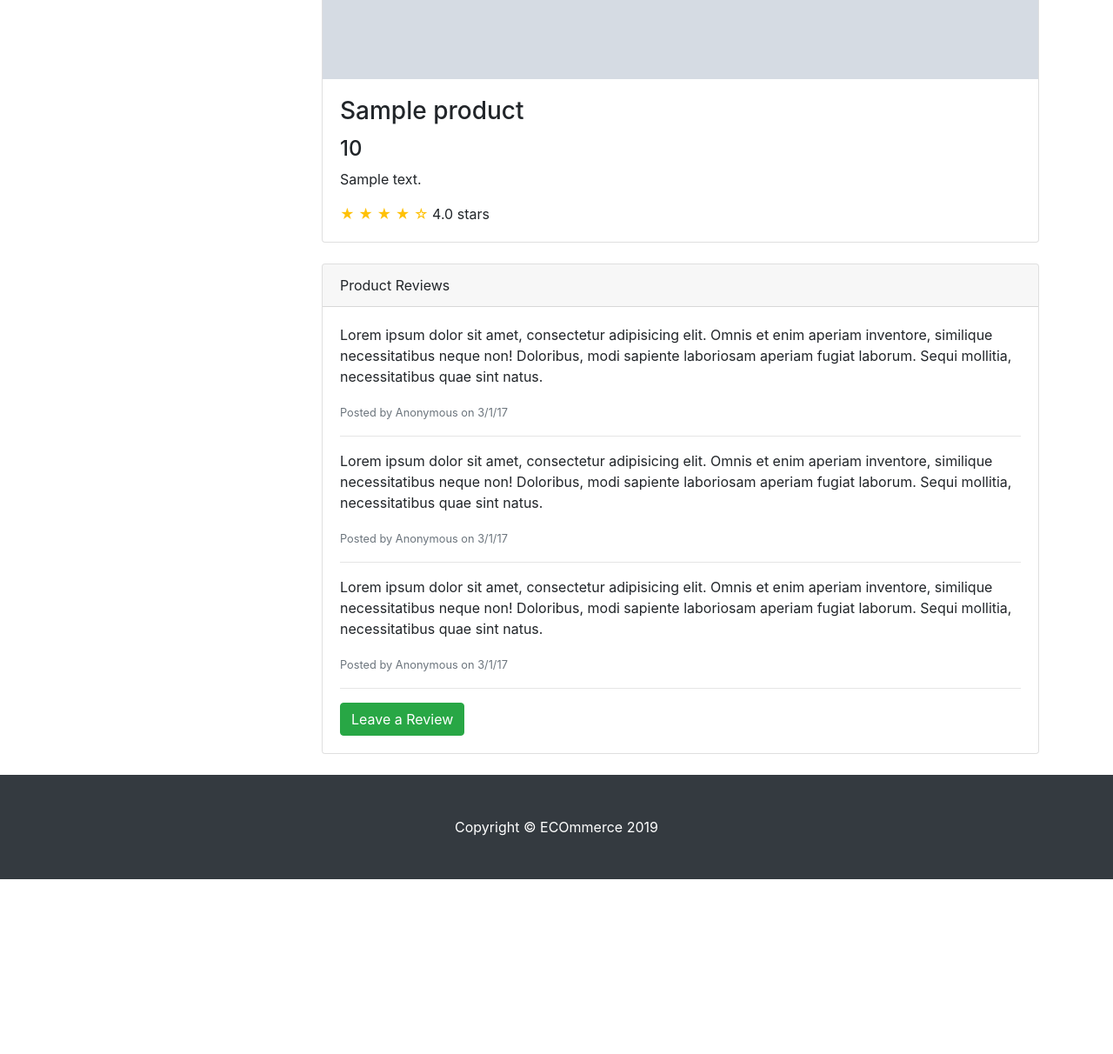
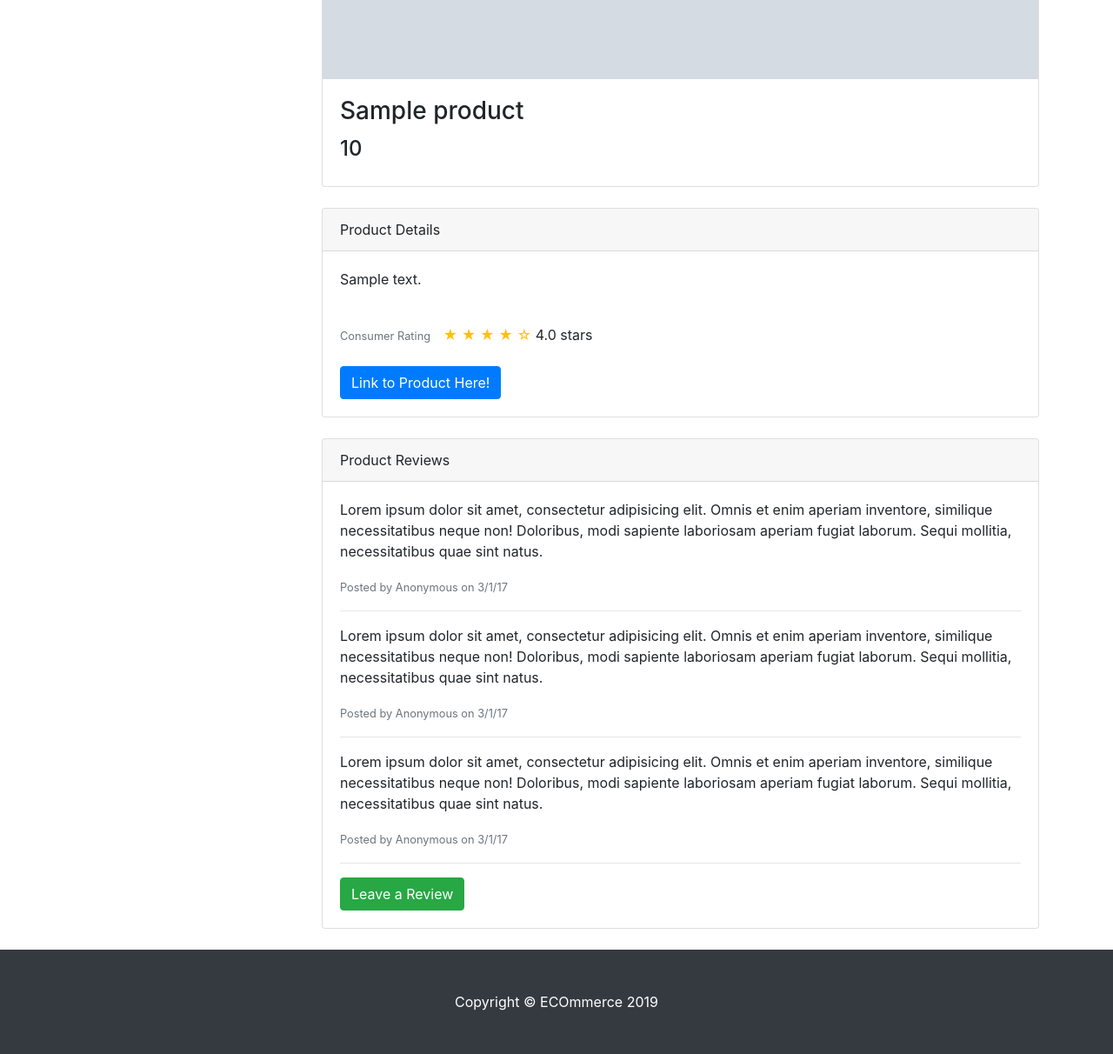
Before and after one commit to MoniqueWarrington/ECOmmerceAppSecurityProject, a Django app: template Home/templates/product_detail.html in a window 1280 px wide. Shown: the part 607-1819 px from the top of the page at 87% size. Before the commit the page ends 1618 px from the top, so only its background shows below. Run offline with Django 3.2, Linux system fonts and the light colour scheme; the template is opened without the code that fills it: most values are stand-ins (such as "Sample title", 1, 10 or a date in 2020); grey boxes marked "Sample" are stand-in pictures; parts of the project's set-up code (start-up, migrations or seed data) failed here and were passed over; some libraries are stand-ins or nearby versions.

Commit message:
Added Product Hyperlink
Added A seperate box for Product Details and added exeternal hyperlink for product

```diff
--- a/Home/templates/product_detail.html
+++ b/Home/templates/product_detail.html
@@ -76,12 +76,25 @@
           <div class="card-body">
             <h3 class="card-title">{{ products.product_name }}</h3>
             <h4>{{products.product_price }}</h4>
-            <p class="card-text">{{products.product_description}}</p>
-            <span class="text-warning">&#9733; &#9733; &#9733; &#9733; &#9734;</span>
-            4.0 stars
           </div>
         </div>
         {% endblock %}
+        <!-- /.card -->
+
+		<div class="card card-outline-secondary my-4">
+          <div class="card-header">
+            Product Details
+          </div>
+          <div class="card-body">
+            <p class="card-text">{{products.product_description}}</p>
+			<br>
+			<small class="text-muted">Consumer Rating &ensp;</small>
+            <span class="text-warning">&#9733; &#9733; &#9733; &#9733; &#9734;</span>
+            4.0 stars
+			<br><br>
+			<a class="btn btn-primary" href="{{products.product_url}}">Link to Product Here!</a>
+          </div>
+        </div>
         <!-- /.card -->
 
         <div class="card card-outline-secondary my-4">
```
